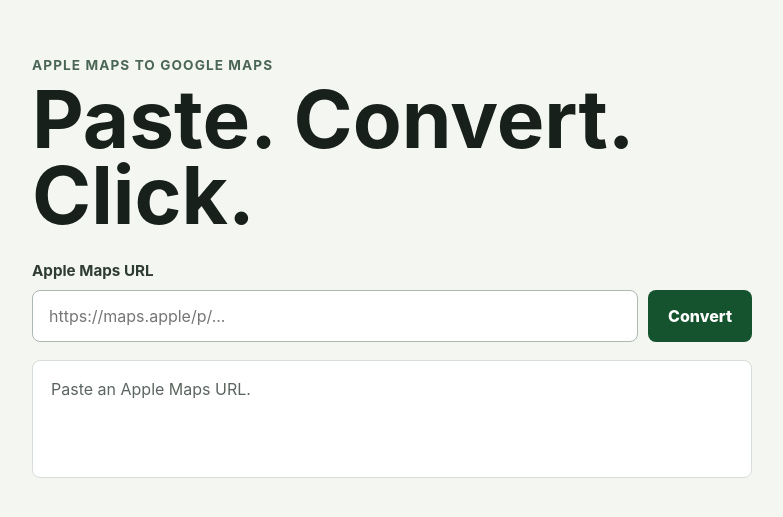
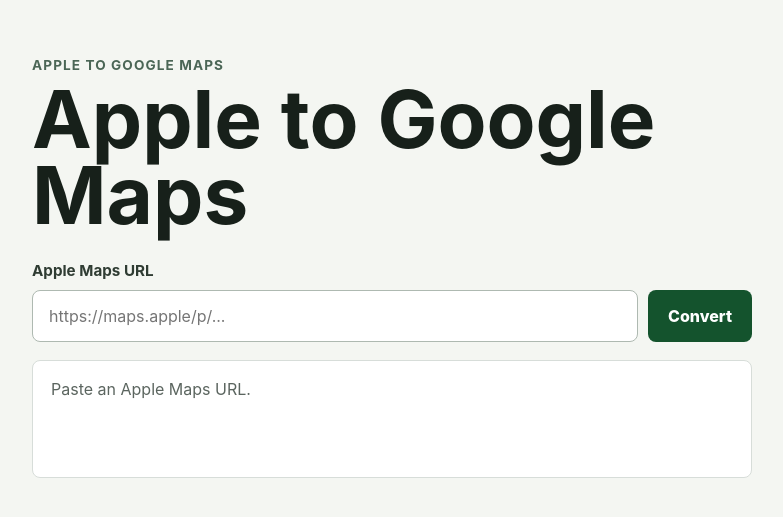
Before and after one commit to ramighanem12/map, a React (Vite) app: page / in a window 1280 px wide. Shown: the part 133-650 px from the top of the page, without its empty margins (248-1031 px from the left). Built offline with nearby package versions, Linux system fonts and the light colour scheme.

Commit message:
Rename app to Apple to Google Maps

```diff
--- a/index.html
+++ b/index.html
@@ -2,9 +2,9 @@
 <html lang="en">
   <head>
     <meta charset="UTF-8" />
-    <link rel="icon" type="image/svg+xml" href="/vite.svg" />
+    <link rel="icon" type="image/svg+xml" href="/favicon.svg" />
     <meta name="viewport" content="width=device-width, initial-scale=1.0" />
-    <title>maps</title>
+    <title>Apple to Google Maps</title>
   </head>
   <body>
     <div id="root"></div>
--- a/src/App.tsx
+++ b/src/App.tsx
@@ -221,8 +221,8 @@
     <main className="app-shell">
       <section className="converter" aria-labelledby="app-title">
         <div className="heading">
-          <p className="eyebrow">Apple Maps to Google Maps</p>
-          <h1 id="app-title">Paste. Convert. Click.</h1>
+          <p className="eyebrow">Apple to Google Maps</p>
+          <h1 id="app-title">Apple to Google Maps</h1>
         </div>
 
         <form className="url-form" onSubmit={handleSubmit}>
```
Also changed, not shown: public/favicon.svg (added).
